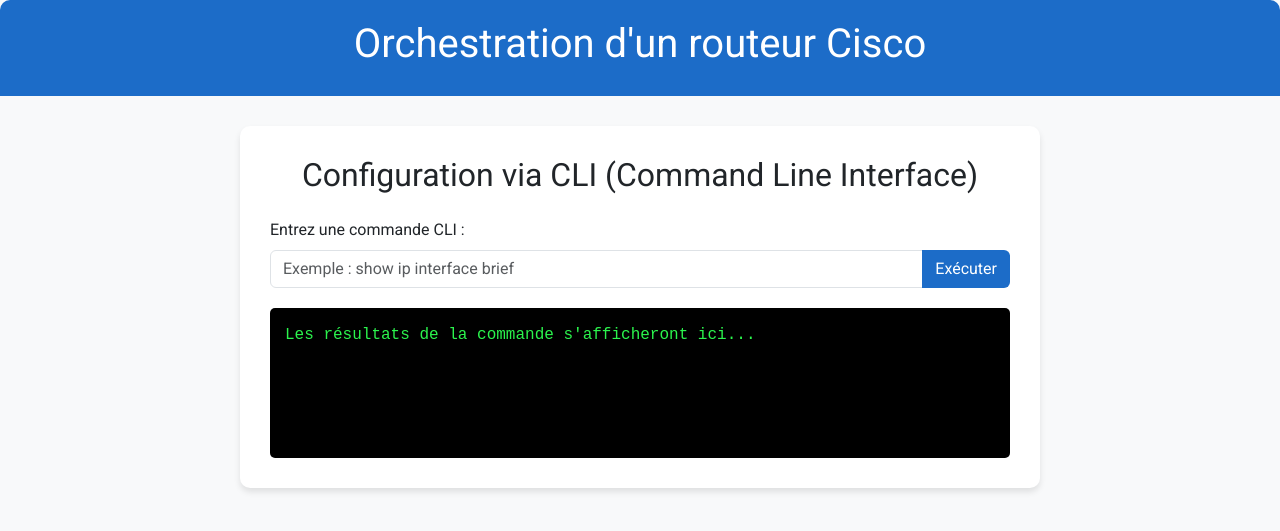
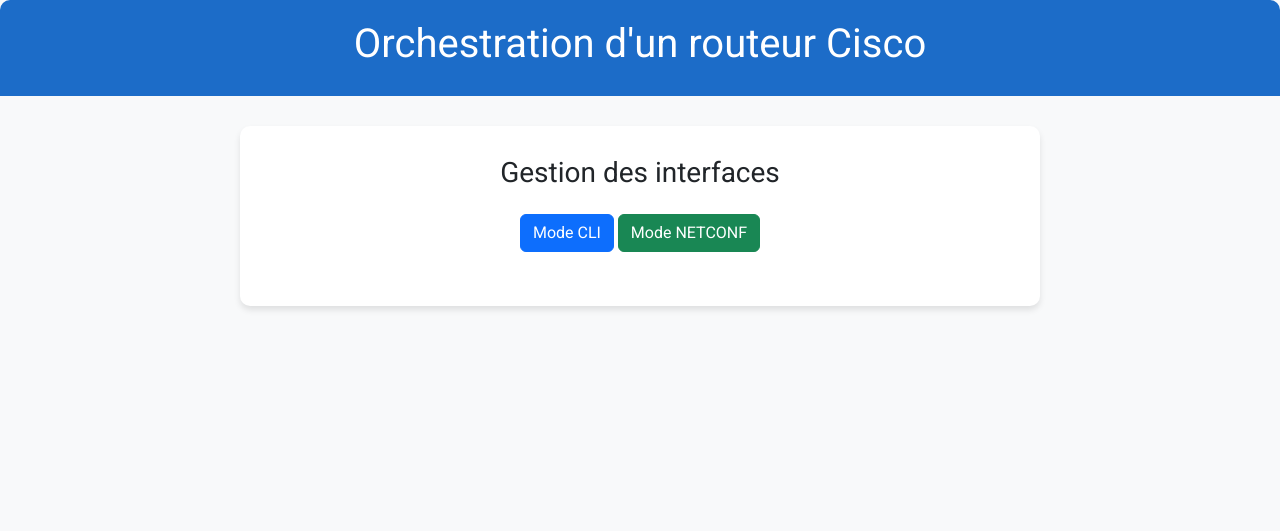
Before and after one commit to sohooow/CRO---Cisco-Router-Orchestration-, a Django app: template DJANGO/OrchestrationRouteurCISCO/orchestration/templates/cli.html in a window 1280 px wide. Shown: the top 531 px of the page. Run offline with Django 5.2, Linux system fonts and the light colour scheme; the template is opened without the code that fills it, so the values that code supplies are empty.

Commit message:
upgrade
Interface rendue plus simple d'utilisation pour l'utilisateur (écriture des commandes, choix des actions, visualisation des commandes entrées..)

```diff
--- a/DJANGO/OrchestrationRouteurCISCO/orchestration/templates/cli.html
+++ b/DJANGO/OrchestrationRouteurCISCO/orchestration/templates/cli.html
@@ -25,7 +25,7 @@
             border-radius: 10px 10px 0 0;
         }
 
-        .cli-container {
+        .command-container {
             max-width: 800px;
             margin: 30px auto;
             background-color: #ffffff;
@@ -34,7 +34,7 @@
             box-shadow: 0 4px 6px rgba(0, 0, 0, 0.1);
         }
 
-        .cli-output {
+        .cli-output, .netconf-output {
             background-color: #000000;
             color: #2bf44d;
             padding: 15px;
@@ -44,16 +44,25 @@
             margin-top: 20px;
         }
 
+        .btn-mode-cli {
+            background-color: #2e0fe1;
+            color: white;
+            margin : 5px 0;
+        }
+
+        .btn-mode-netconf {
+            background-color: #036f23;
+            color: white;
+            margin : 5px 0;
+        }
+
         .btn-execute {
             background-color: #1C6CC8;
             color: white;
+            margin : 5px 0;
         }
 
-        .btn-execute:hover {
-            background-color: #004a8b;
-        }
-
-        .cli-error {
+        .cli-error, .netconf-error {
             background-color: #f8d7da;
             color: #721c24;
             padding: 10px;
@@ -70,25 +79,124 @@
         <h1>Orchestration d'un routeur Cisco</h1>
     </div>
 
-    <!-- CLI Configuration Section -->
-    <div class="cli-container">
-        <h2 class="text-center mb-4">Configuration via CLI (Command Line Interface)</h2>
+    <!-- Container principal -->
+    <div class="command-container">
+        <h3 class="text-center mb-4">Gestion des interfaces</h3>
 
-        <!-- Command Input -->
-        <label for="command" class="form-label">Entrez une commande CLI :</label>
-        <div class="input-group">
-            <input type="text" id="command" class="form-control" placeholder="Exemple : show ip interface brief" aria-label="Commande CLI">
-            <button id="executeBtn" class="btn btn-execute">Exécuter</button>
+        <!-- Mode Selection -->
+        <div class="text-center mb-4">
+            <button id="cliModeBtn" class="btn btn-primary btn-mode">Mode CLI</button>
+            <button id="netconfModeBtn" class="btn btn-success btn-mode">Mode NETCONF</button>
         </div>
 
-        <!-- Output Section -->
-        <div class="cli-output" id="cliOutput">
-            <p>Les résultats de la commande s'afficheront ici...</p>
+
+        <!--CLI Section-->
+        <div id="cliSection" class="command-container" style="display: none;">
+            <h4>Gestion en mode CLI</h4>
+            <form id="cliForm">
+                <div class="mb-3">
+                    <label for="cliCommand" class="form-label">Nom de l'interface</label>
+                    <input type="text" id="cliCommand" class="form-control" placeholder="Exemple : GigabitEthernet0/1" required>
+                </div>
+                <div class="mb-3">
+                    <label for="ipAddress" class="form-label">Adresse IP</label>
+                    <input type="text" id="ipAdress" class="form-control" placeholder="Exemple : 192.168.12.1" >
+                </div>
+                <div class="mb-3">
+                    <label for="SubnetMask" class="form-label">Masque de sous-réseau</label>
+                    <input type="text" id="SubnetMask" class="form-control" placeholder="Exemple : 255.255.255.252" >
+                </div>
+                <div class="mb-3">
+                    <label for="SubInterface" class="form-label">Sous-interface</label>
+                    <input type="text" id="SubInterface" class="form-control" placeholder="Exemple : .2" >
+                </div>
+
+                <div class="mb-3">
+                    <label for="cliAction" class="form-label">Action</label>
+                    <select id="cliAction" class="form-select">
+                        <option value="Ajout">Ajouter</option>
+                        <option value="Modification">Modifier</option>
+                        <option value="Suppression">Supprimer</option>
+                    </select>
+            </div>
+            <button type="button" id="cliExecuteBtn" class="btn btn-primary">Exécuter</button>
+            </form>
+            <div class="cli-output" id="cliOutput">
+                <p>Les résultats de la commande s'afficheront ici...</p>
+            </div>
         </div>
 
-        <!-- Error Section -->
-        <div id="cliError" class="cli-error" style="display: none;">
-            <h5>Erreur :</h5>
-            <p id="errorText"></p>
+        <!-- NETCONF Section -->
+        <div id="netconfSection" class="command-container" style="display: none;">
+            <h4>Gestion en mode NETCONF</h4>
+            <form id="netconfForm">
+                <div class="mb-3">
+                    <label for="interfaceName" class="form-label">Nom de l'interface</label>
+                    <input type="text" id="interfaceName" class="form-control" placeholder="Exemple : GigabitEthernet0/1" required>
+                    <ul id="suggestionsList" class="list-group" style="display: none; position: absolute; max-height: 150px; overflow-y: auto; z-index: 1000;"></ul>
+                </div>
+                <div class="mb-3">
+                    <label for="ipAddress" class="form-label">Adresse IP</label>
+                    <input type="text" id="ipAdress" class="form-control" placeholder="Exemple : 192.168.12.1" >
+                </div>
+                <div class="mb-3">
+                    <label for="SubnetMask" class="form-label">Masque de sous-réseau</label>
+                    <input type="text" id="SubnetMask" class="form-control" placeholder="Exemple : 255.255.255.252" >
+                </div>
+                <div class="mb-3">
+                    <label for="SubInterface" class="form-label">Sous-interface</label>
+                    <input type="text" id="SubInterface" class="form-control" placeholder="Exemple : .2" >
+                </div>
+                <div class="mb-3">
+                    <label for="netconfAction" class="form-label">Action</label>
+                    <select id="netconfAction" class="form-select">
+                        <option value="Ajout">Ajouter</option>
+                        <option value="Modification">Modifier</option>
+                        <option value="Supression">Supprimer</option>
+                    </select>
+                </div>
+                <button type="button" id="netconfExecuteBtn" class="btn btn-success">Exécuter</button>
+            </form>
+            <div class="netconf-output" id="netconfOutput">
+                <p>Les résultats de la commande s'afficheront ici...</p>
+            </div>
         </div>
     </div>
+
+    <!-- Bootstrap JS -->
+    <script src="https://cdn.jsdelivr.net/npm/bootstrap@5.3.0-alpha3/dist/js/bootstrap.bundle.min.js"></script>
+    <script>
+        const interfaces = ['GigabitEthernet0/1', 'GigabitEthernet0/2', 'GigabitEthernet1/1', 'BundleEther0/1', 'BundleEther1/1', 'HundredGigE0/0/0', 'HundredGigE1/1/1', 'FastEthernet0/1', 'FastEthernet1/1'];
+        const interfaceNameField = document.getElementById('interfaceName');
+
+        //<!-- Finir de coder le menu déroulant filtré en fonction de la saisie du user -->
+    //<!-- Basculement dynamique du mode -->
+
+        document.getElementById('cliModeBtn').addEventListener('click', function() {
+            document.getElementById('cliSection').style.display = 'block';
+            document.getElementById('netconfSection').style.display = 'none';
+        });
+
+        document.getElementById('netconfModeBtn').addEventListener('click', function() {
+            document.getElementById('cliSection').style.display = 'none';
+            document.getElementById('netconfSection').style.display = 'block';
+        });
+
+        // Exécution de la partie CLI
+        document.getElementById('cliExecuteBtn').addEventListener('click', function() {
+            const command = document.getElementById('cliCommand').value;
+            const action = document.getElementById('cliAction').value;
+            const output = `Commande exécutée : ${command} (${action})`;
+            document.getElementById('cliOutput').textContent = output;
+        });
+
+        // Exécution de la partie NETCONF
+        document.getElementById('netconfExecuteBtn').addEventListener('click', function() {
+            const interfaceName = document.getElementById('interfaceName').value;
+            const action = document.getElementById('netconfAction').value;
+            const output = `Action ${action} exécutée sur l'interface ${interfaceName}`;
+            document.getElementById('netconfOutput').textContent = output;
+        });
+    </script>
+</body>
+</html>
```
